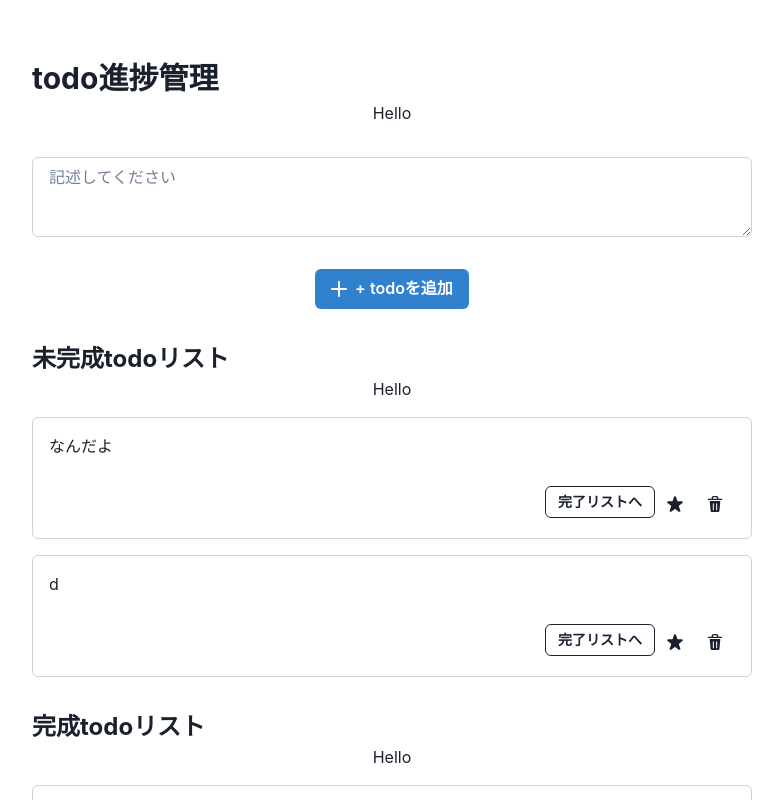
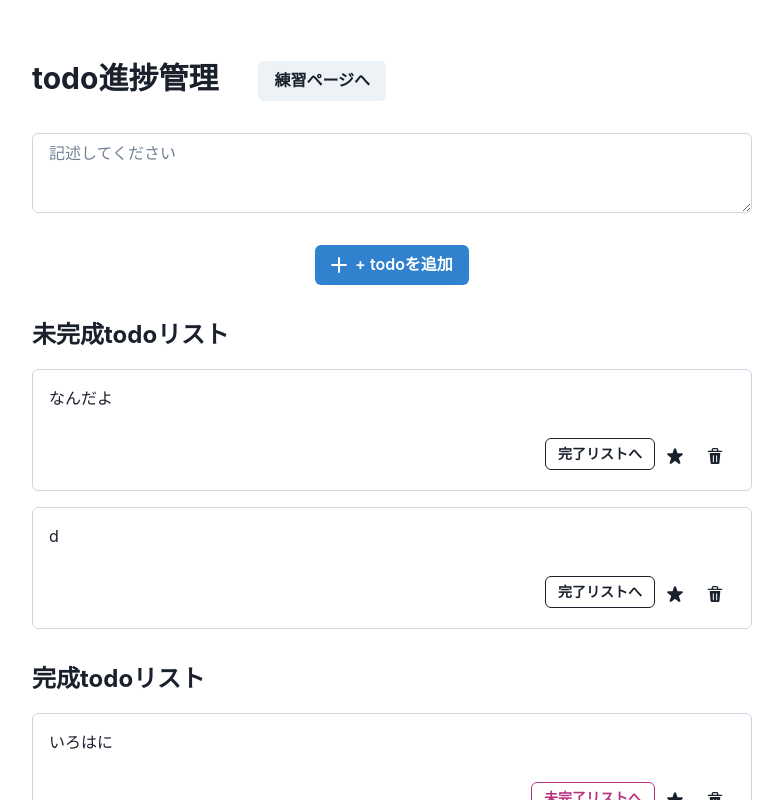
Before and after one commit to sakana-san/react-sample-benkyou, a React (Create React App) app: page / in a window 1280 px wide. Shown: the top 800 px of the page, without its empty margins (248-1031 px from the left). Built offline with nearby package versions, Linux system fonts and the light colour scheme; data requests are answered from the project's data file; the HTML template or start-up script is replaced by a standard one.

Commit message:
練習ページ追加

```diff
--- a/src/App.tsx
+++ b/src/App.tsx
@@ -13,6 +13,7 @@ type TitleProps = {
   size: string
   fontSize: any
   mt: any
+  ml: any
 }
 
 type TodoListProps = {
@@ -46,7 +47,7 @@ type TodoAddProps = {
 
 // TodoTitle ---------------------------------------------------------------------
 const TodoTitle = memo((props: TitleProps) => {
-  const {title, size, fontSize, mt} = props
+  const {title, size, fontSize, mt, ml} = props
   return (
     <>
       <Heading
@@ -56,10 +57,12 @@ const TodoTitle = memo((props: TitleProps) => {
         w="full"
       >
         {title}
+        {
+          title === 'todo進捗管理' ?
+          <Button ml={ml}><Link to="./Practice">練習ページへ</Link></Button> :
+          ''
+        }
       </Heading>
-      <p>
-        <Link to="/Hello">Hello</Link>
-      </p>
     </>
 
   )
@@ -203,6 +206,7 @@ function App() {
         size="h1"
         fontSize={{base: "2xl", md: "3xl"}}
         mt="8"
+        ml="10"
       />
       <TodoAdd
         onClick={handleAddTodoListItem}
@@ -217,6 +221,7 @@ function App() {
         size="h2"
         fontSize={{base: "xl", md: "2xl"}}
         mt="8"
+        ml="10"
       />
       <TodoList
         todoList={inCompList}
@@ -231,6 +236,7 @@ function App() {
         size="h2"
         fontSize={{base: "xl", md: "2xl"}}
         mt="8"
+        ml="10"
       />
       <TodoList
         todoList={compList}
--- a/src/components/Hello.tsx
+++ b/src/components/Practice.tsx
@@ -1,6 +1,6 @@
 import React from "react";
 
-export const Hello = () => {
+export const Practice = () => {
   return (
     <div>テストです</div>
   )
--- a/src/index.tsx
+++ b/src/index.tsx
@@ -3,12 +3,12 @@ import ReactDOM from 'react-dom/client';
 import { ChakraProvider } from '@chakra-ui/react';
 import theme from './theme/theme'
 import { createBrowserRouter, RouterProvider } from 'react-router-dom';
-import {Hello} from './components/Hello';
+import {Practice} from './components/Practice';
 import App from './App';
 
 const router = createBrowserRouter([
   { path: "/", element: <App /> },
-  { path: "/Hello", element: <Hello /> }
+  { path: "/Practice", element: <Practice /> }
 ])
 
 const root = ReactDOM.createRoot(
```
